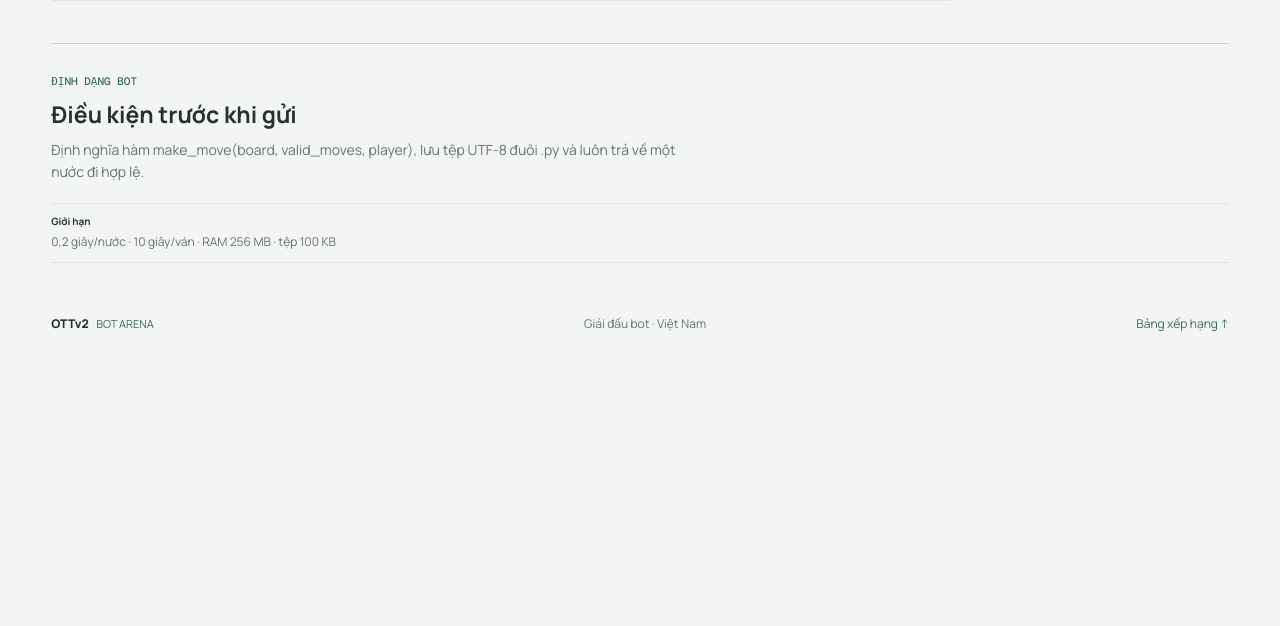
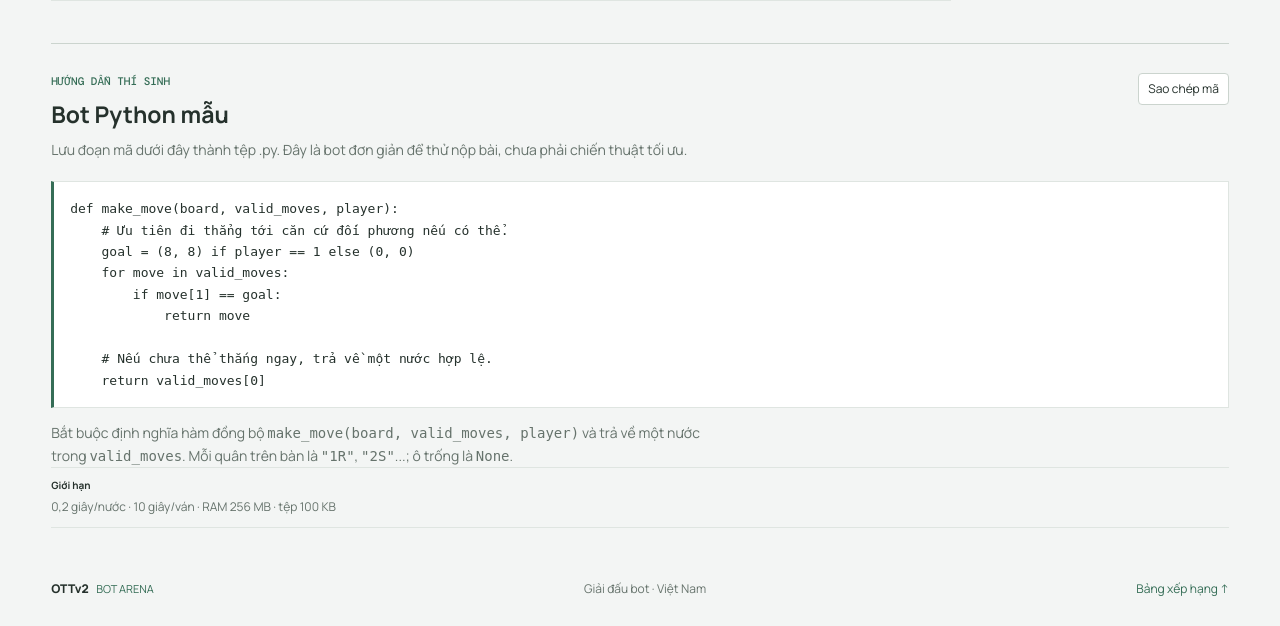
Before and after one commit to Doanhh17/ottv2-test, a Python web app: template templates/submit.html in a window 1280 px wide. Shown: the part 543-1169 px from the top of the page. Before the commit the page ends 874 px from the top, so only its background shows below. Run offline with Jinja, Linux system fonts and the light colour scheme; the template is opened without the code that fills it: most values are stand-ins (such as "Sample title", 1, 10 or a date in 2020).

Commit message:
fix lỗi f5 và tai len file bot

```diff
--- a/static/app.css
+++ b/static/app.css
@@ -594,6 +594,7 @@ body { font-size: 16px; }
 .standalone-panel { max-width: 900px; padding: 25px; }
 .personal-panel.standalone-panel { padding: 23px; }
 .page-footer b { font-size: 11px; }
+.submission-code { overflow: auto; margin: 14px 0; padding: 16px; border: 1px solid var(--line); border-left: 3px solid var(--jade); background: var(--surface); color: var(--ink); font: 13px/1.65 var(--mono); }
 
 @media (max-width: 1050px) {
   .topbar { flex-wrap: wrap; padding-top: 9px; padding-bottom: 9px; }
--- a/static/app.js
+++ b/static/app.js
@@ -134,9 +134,19 @@
     if (!ui.submitButton) return;
     const locked = !state.status || ["LOCKED", "RUNNING"].includes(state.status.status);
     const loggedIn = Boolean(state.studentId);
-    ui.submitButton.disabled = locked || !loggedIn || !ui.fileInput.files.length;
-    byId("submission-status").textContent = !loggedIn ? "CẦN ĐĂNG NHẬP" : locked ? "ĐANG KHÓA" : "SẴN SÀNG";
-    byId("submission-status").style.color = locked ? "var(--coral)" : loggedIn ? "var(--jade)" : "var(--muted)";
+    const cannotSubmit = state.isAdmin;
+    ui.submitButton.disabled = locked || !loggedIn || cannotSubmit || !ui.fileInput.files.length;
+    const statusElement = byId("submission-status");
+    if (statusElement) {
+      statusElement.textContent = cannotSubmit
+        ? "ADMIN KHÔNG NỘP BOT"
+        : !loggedIn
+          ? "CẦN ĐĂNG NHẬP"
+          : locked
+            ? "ĐANG KHÓA"
+            : "SẴN SÀNG";
+      statusElement.style.color = cannotSubmit || locked ? "var(--coral)" : loggedIn ? "var(--jade)" : "var(--muted)";
+    }
   }
 
   function renderLoadingRows() {
@@ -278,6 +288,14 @@
   function setLoggedIn(studentId, isAdmin = false) {
     state.studentId = studentId;
     state.isAdmin = Boolean(isAdmin);
+    try {
+      sessionStorage.setItem("ottv2-user", JSON.stringify({
+        student_id: studentId,
+        is_admin: state.isAdmin,
+      }));
+    } catch (error) {
+      showToast("Không thể lưu trạng thái đăng nhập trên trình duyệt.", true);
+    }
     ui.loginOpen?.classList.add("hidden");
     ui.logout?.classList.remove("hidden");
     ui.adminTools?.classList.toggle("hidden", !state.isAdmin);
@@ -293,6 +311,11 @@
     state.studentId = "";
     state.isAdmin = false;
     state.csrf = "";
+    try {
+      sessionStorage.removeItem("ottv2-user");
+    } catch (error) {
+      showToast("Không thể xóa trạng thái đăng nhập khỏi trình duyệt.", true);
+    }
     ui.loginOpen?.classList.remove("hidden");
     ui.logout?.classList.add("hidden");
     ui.adminTools?.classList.add("hidden");
@@ -327,7 +350,7 @@
   async function loadPrivateData() {
     if (!state.studentId) return;
     const loaders = [];
-    if (ui.submissionMeta) loaders.push(loadSubmission());
+    if (ui.submissionMeta && !state.isAdmin) loaders.push(loadSubmission());
     if (byId("personal-rank")) loaders.push(loadPersonalResults());
     if (ui.replayList) loaders.push(loadReplays());
     await Promise.allSettled(loaders);
@@ -674,6 +697,10 @@
 
   async function handleUpload(event) {
     event.preventDefault();
+    if (state.isAdmin) {
+      showToast("Tài khoản quản trị không thể nộp bot.", true);
+      return;
+    }
     const file = ui.fileInput.files[0];
     if (!file) return;
     if (!readCsrf()) return showToast("Hãy đăng nhập lại để nộp bài.", true);
@@ -791,12 +818,29 @@
     await loadStatus();
     if (ui.leaderboardRows) await loadLeaderboard();
     window.setInterval(loadStatus, 30000);
-    if (cookieValue("ottv2_session")) {
-      try {
-        const { data } = await api("/api/my/results");
-        setLoggedIn(data.student_id, data.is_admin);
-      } catch (error) {
+    let cachedUser = null;
+    try {
+      cachedUser = JSON.parse(sessionStorage.getItem("ottv2-user") || "null");
+    } catch (error) {
+      showToast("Không đọc được trạng thái đăng nhập đã lưu.", true);
+    }
+    if (
+      cachedUser &&
+      typeof cachedUser.student_id === "string" &&
+      typeof cachedUser.is_admin === "boolean"
+    ) {
+      setLoggedIn(cachedUser.student_id, cachedUser.is_admin);
+    }
+    try {
+      const { data } = await api("/api/my/results");
+      setLoggedIn(data.student_id, data.is_admin);
+    } catch (error) {
+      if (error.status === 401) {
         setLoggedOut();
+      } else if (!cachedUser) {
+        showToast("Chưa kiểm tra được phiên đăng nhập. Kiểm tra kết nối rồi tải lại.", true);
+      } else {
+        showToast("Đang giữ phiên đăng nhập; chưa kết nối được máy chủ.", true);
       }
     }
   }
--- a/templates/submit.html
+++ b/templates/submit.html
@@ -20,7 +20,24 @@
     <div id="submission-meta" class="submission-meta hidden"></div>
   </section>
   <section class="guide-section">
-    <div class="guide-heading"><div><p class="eyebrow">ĐỊNH DẠNG BOT</p><h2>Điều kiện trước khi gửi</h2><p class="guide-intro">Định nghĩa hàm make_move(board, valid_moves, player), lưu tệp UTF-8 đuôi .py và luôn trả về một nước đi hợp lệ.</p></div></div>
+    <div class="guide-heading">
+      <div>
+        <p class="eyebrow">HƯỚNG DẪN THÍ SINH</p>
+        <h2>Bot Python mẫu</h2>
+        <p class="guide-intro">Lưu đoạn mã dưới đây thành tệp .py. Đây là bot đơn giản để thử nộp bài, chưa phải chiến thuật tối ưu.</p>
+      </div>
+      <button id="copy-bot-sample" class="copy-button" type="button">Sao chép mã</button>
+    </div>
+    <pre id="bot-sample" class="submission-code"><code>def make_move(board, valid_moves, player):
+    # Ưu tiên đi thẳng tới căn cứ đối phương nếu có thể.
+    goal = (8, 8) if player == 1 else (0, 0)
+    for move in valid_moves:
+        if move[1] == goal:
+            return move
+
+    # Nếu chưa thể thắng ngay, trả về một nước hợp lệ.
+    return valid_moves[0]</code></pre>
+    <p class="guide-intro">Bắt buộc định nghĩa hàm đồng bộ <code>make_move(board, valid_moves, player)</code> và trả về một nước trong <code>valid_moves</code>. Mỗi quân trên bàn là <code>"1R"</code>, <code>"2S"</code>...; ô trống là <code>None</code>.</p>
     <div class="limits-note"><strong>Giới hạn</strong><span>0,2 giây/nước · 10 giây/ván · RAM 256 MB · tệp 100 KB</span></div>
   </section>
 {% endblock %}
```
Also changed, not shown: app.py (+3 -19 lines), tests/test_api.py (+56 -7 lines), README.md.
